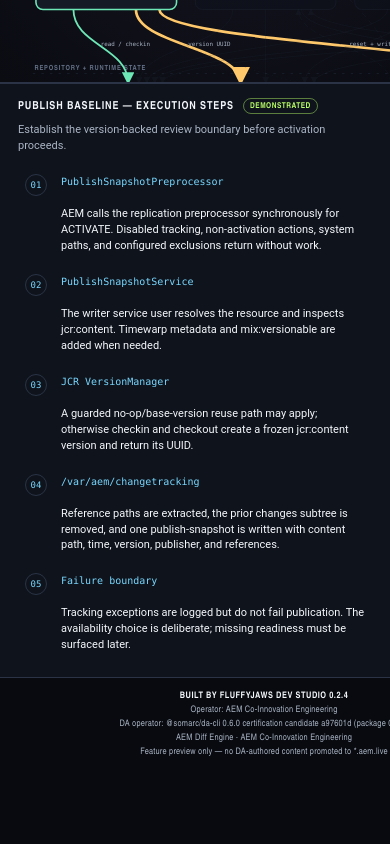
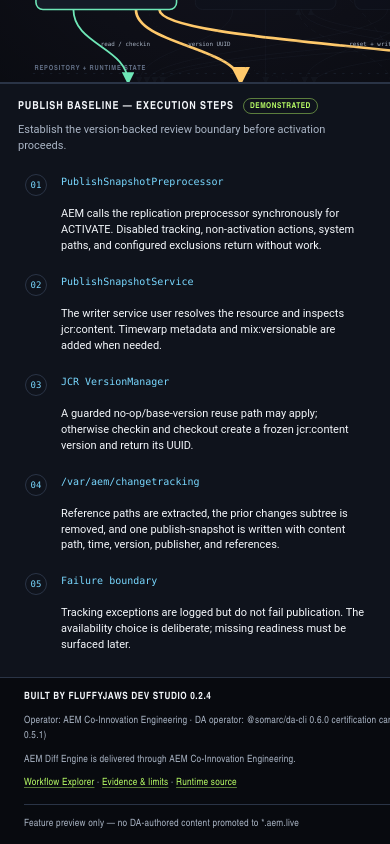
Before and after one commit to somarc/aem-diff-engine, a website with bundled scripts: page tools/workflow-explorer.html in a window 390 px wide. Shown: the part 1009-1853 px from the top of the page. Before the commit the page ends 1781 px from the top, so only its background shows below. Built offline with nearby package versions, Linux system fonts and the light colour scheme.

Commit message:
fix: align unified header and footer rails

```diff
--- a/tools/workflow-explorer.css
+++ b/tools/workflow-explorer.css
@@ -802,20 +802,19 @@ button:focus-visible,
 }
 
 .operator-footer {
-  display: flex;
-  align-items: center;
-  justify-content: center;
-  flex-wrap: wrap;
-  gap: 5px 14px;
-  min-height: 40px;
+  display: grid;
+  grid-template-columns: minmax(260px, 0.75fr) minmax(0, 1.25fr);
+  align-items: start;
+  gap: 14px clamp(48px, 8vw, 120px);
   border-top: 1px solid var(--hairline);
-  padding: 7px 16px;
+  padding: 24px max(24px, calc((100vw - 1240px) / 2));
   background: var(--night);
   color: var(--muted);
   font-family: var(--label);
-  font-size: 9px;
+  font-size: 10px;
+  line-height: 1.5;
   letter-spacing: 0.025em;
-  text-align: center;
+  text-align: left;
 }
 
 .operator-footer strong {
@@ -824,10 +823,18 @@ button:focus-visible,
   text-transform: uppercase;
 }
 
-.operator-footer span + span::before {
-  content: "·";
-  margin-right: 14px;
-  color: var(--hairline-bright);
+.operator-footer a {
+  color: var(--current);
+  text-decoration: underline;
+  text-decoration-color: rgb(185 255 102 / 45%);
+  text-underline-offset: 0.18em;
+}
+
+.operator-footer > span:last-child {
+  grid-column: 1 / -1;
+  margin-top: 4px;
+  border-top: 1px solid var(--hairline);
+  padding-top: 14px;
 }
 
 @media (width < 1200px) {
@@ -901,11 +908,15 @@ button:focus-visible,
     display: none;
     align-items: stretch;
     flex-direction: column;
+    justify-self: stretch;
     gap: 0;
+    width: 100%;
+    max-height: calc(100dvh - 64px);
     border-block: 1px solid var(--hairline);
     padding: 10px 14px 16px;
     background: var(--night);
     box-shadow: 0 20px 40px rgb(0 0 0 / 35%);
+    overflow-y: auto;
   }
 
   .static-nav-links.is-open {
@@ -1057,9 +1068,13 @@ button:focus-visible,
     display: block;
   }
 
-  .operator-footer span + span::before {
-    content: "";
-    margin: 0;
+  .operator-footer > * + * {
+    margin-top: 8px;
+  }
+
+  .operator-footer > span:last-child {
+    margin-top: 12px;
+    padding-top: 12px;
   }
 }
 
--- a/tools/workflow-explorer.html
+++ b/tools/workflow-explorer.html
@@ -107,9 +107,9 @@
 
   <footer class="operator-footer">
     <strong>Built by FluffyJaws Dev Studio 0.2.4</strong>
-    <span>Operator: AEM Co-Innovation Engineering</span>
-    <span>DA operator: @somarc/da-cli 0.6.0 certification candidate a97601d (package 0.5.1)</span>
-    <span>AEM Diff Engine · AEM Co-Innovation Engineering</span>
+    <span>Operator: AEM Co-Innovation Engineering · DA operator: @somarc/da-cli 0.6.0 certification candidate a97601d (package 0.5.1)</span>
+    <span>AEM Diff Engine is delivered through AEM Co-Innovation Engineering.</span>
+    <span><a href="/tools/workflow-explorer.html">Workflow Explorer</a> · <a href="/readiness">Evidence &amp; limits</a> · <a href="https://github.com/AEM-CoInnovation-Engineering/aem-diff-engine">Runtime source</a></span>
     <span>Feature preview only — no DA-authored content promoted to *.aem.live</span>
   </footer>
 
```
Also changed, not shown: blocks/footer/footer.css (+34 -3 lines).
